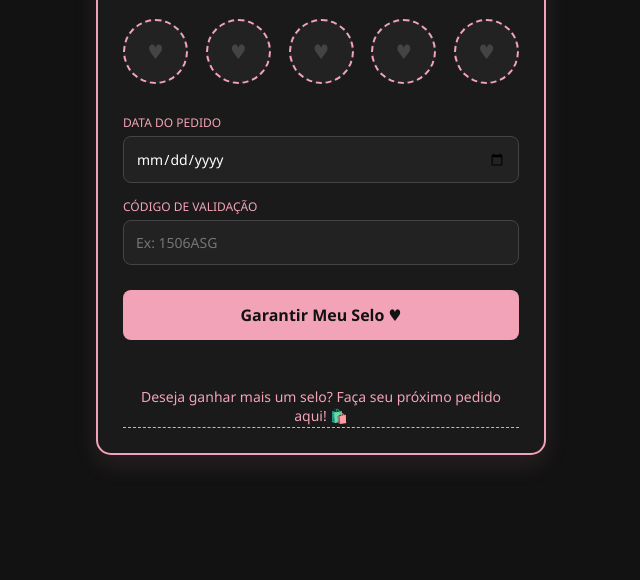
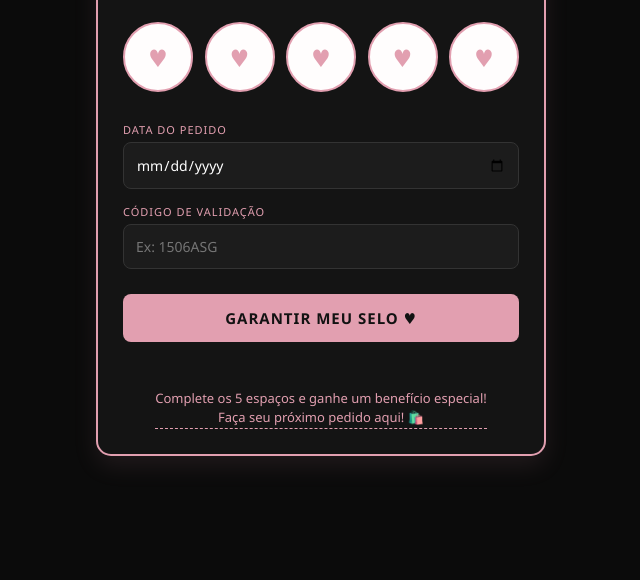
Before and after one commit to aninha172608-sketch/AS.GORMET, a plain HTML site: page index.html in a window 1280 px wide. Shown: the part 220-800 px from the top of the page, without its empty margins (319-959 px from the left). Drawn offline with Linux system fonts and the light colour scheme.

Commit message:
Update index.html

```diff
--- a/index.html
+++ b/index.html
@@ -6,10 +6,10 @@
     <title>Cartão Fidelidade - A.S Gourmet</title>
     <style>
         :root {
-            --bg-color: #121212;
-            --card-bg: #1a1a1a;
-            --pink-main: #f3a3b7;
-            --pink-dark: #d47a91;
+            --bg-color: #0b0b0b;
+            --card-bg: #141414;
+            --pink-main: #e29fb0;
+            --pink-dark: #c58293;
             --text-white: #ffffff;
         }
 
@@ -38,57 +38,57 @@
             border: 2px solid var(--pink-main);
             border-radius: 15px;
             padding: 25px;
-            box-shadow: 0px 10px 25px rgba(243, 163, 183, 0.1);
+            box-shadow: 0px 10px 25px rgba(226, 159, 176, 0.1);
             text-align: center;
         }
 
         h1 {
-            font-size: 28px;
+            font-size: 32px;
             color: var(--pink-main);
             margin-bottom: 5px;
             font-family: 'Georgia', serif;
             letter-spacing: 2px;
+            font-style: italic;
         }
 
         .subtitle {
-            font-size: 14px;
+            font-size: 13px;
             color: #aaa;
             margin-bottom: 25px;
             text-transform: uppercase;
-            letter-spacing: 1px;
+            letter-spacing: 2px;
         }
 
-        /* Área dos Selos */
+        /* Área dos Selos inspirada no Cartão Físico */
         .grid-selos {
             display: flex;
             justify-content: space-between;
             margin-bottom: 30px;
-            gap: 10px;
+            gap: 8px;
         }
 
         .selo-espaco {
-            width: 65px;
-            height: 65px;
+            width: 70px;
+            height: 70px;
             border-radius: 50%;
-            border: 2px dashed var(--pink-main);
+            border: 2px solid var(--pink-main);
             display: flex;
             align-items: center;
             justify-content: center;
             position: relative;
-            background: #222;
+            background: #fffdfd;
             transition: all 0.5s ease;
         }
 
         .selo-ativo {
-            border: 2px solid var(--pink-main);
             background: var(--pink-main);
             box-shadow: 0 0 15px var(--pink-main);
             animation: popSelo 0.5s ease-in-out;
         }
 
         .logo-selo {
-            width: 80%;
-            height: 80%;
+            width: 75%;
+            height: 75%;
             display: none;
         }
 
@@ -97,8 +97,8 @@
         }
 
         .coracao-vazio {
-            color: #444;
-            font-size: 20px;
+            color: #e29fb0;
+            font-size: 24px;
         }
 
         .selo-ativo .coracao-vazio {
@@ -119,17 +119,18 @@
 
         label {
             display: block;
-            font-size: 12px;
+            font-size: 11px;
             color: var(--pink-main);
             margin-bottom: 5px;
             text-transform: uppercase;
+            letter-spacing: 1px;
         }
 
         input {
             width: 100%;
             padding: 12px;
-            background: #222;
-            border: 1px solid #444;
+            background: #1c1c1c;
+            border: 1px solid #333;
             border-radius: 8px;
             color: white;
             font-size: 14px;
@@ -149,10 +150,12 @@
             border-radius: 8px;
             color: #121212;
             font-weight: bold;
-            font-size: 16px;
+            font-size: 15px;
             cursor: pointer;
             transition: 0.3s;
             margin-top: 10px;
+            text-transform: uppercase;
+            letter-spacing: 1px;
         }
 
         button:hover {
@@ -165,10 +168,11 @@
             margin-top: 25px;
             color: var(--pink-main);
             text-decoration: none;
-            font-size: 14px;
+            font-size: 13px;
             font-weight: 500;
             border-bottom: 1px dashed var(--pink-main);
             padding-bottom: 2px;
+            line-height: 1.4;
         }
 
         .btn-comprar:hover {
@@ -177,7 +181,7 @@
         }
 
         .mensagem-erro {
-            color: #ff4a4a;
+            color: #ff5555;
             font-size: 13px;
             margin-top: 10px;
             display: none;
@@ -191,11 +195,11 @@
         <p class="subtitle">Cartão Fidelidade Digital</p>
 
         <div class="grid-selos">
-            <div class="selo-espaco" id="espaco-1"><span class="coracao-vazio">♥</span><svg class="logo-selo" viewBox="0 0 100 100"><circle cx="50" cy="50" r="40" fill="none" stroke="#121212" stroke-width="4"/><text x="50" y="55" font-family='Georgia' font-size="16" fill="#121212" font-weight="bold" text-anchor="middle">A.S</text></svg></div>
-            <div class="selo-espaco" id="espaco-2"><span class="coracao-vazio">♥</span><svg class="logo-selo" viewBox="0 0 100 100"><circle cx="50" cy="50" r="40" fill="none" stroke="#121212" stroke-width="4"/><text x="50" y="55" font-family='Georgia' font-size="16" fill="#121212" font-weight="bold" text-anchor="middle">A.S</text></svg></div>
-            <div class="selo-espaco" id="espaco-3"><span class="coracao-vazio">♥</span><svg class="logo-selo" viewBox="0 0 100 100"><circle cx="50" cy="50" r="40" fill="none" stroke="#121212" stroke-width="4"/><text x="50" y="55" font-family='Georgia' font-size="16" fill="#121212" font-weight="bold" text-anchor="middle">A.S</text></svg></div>
-            <div class="selo-espaco" id="espaco-4"><span class="coracao-vazio">♥</span><svg class="logo-selo" viewBox="0 0 100 100"><circle cx="50" cy="50" r="40" fill="none" stroke="#121212" stroke-width="4"/><text x="50" y="55" font-family='Georgia' font-size="16" fill="#121212" font-weight="bold" text-anchor="middle">A.S</text></svg></div>
-            <div class="selo-espaco" id="espaco-5"><span class="coracao-vazio">♥</span><svg class="logo-selo" viewBox="0 0 100 100"><circle cx="50" cy="50" r="40" fill="none" stroke="#121212" stroke-width="4"/><text x="50" y="55" font-family='Georgia' font-size="16" fill="#121212" font-weight="bold" text-anchor="middle">A.S</text></svg></div>
+            <div class="selo-espaco" id="espaco-1"><span class="coracao-vazio">♥</span><svg class="logo-selo" viewBox="0 0 100 100"><circle cx="50" cy="50" r="40" fill="none" stroke="#121212" stroke-width="4"/><text x="50" y="55" font-family='Georgia' font-size="16" fill="#121212" font-weight="bold" font-style="italic" text-anchor="middle">A.S</text></svg></div>
+            <div class="selo-espaco" id="espaco-2"><span class="coracao-vazio">♥</span><svg class="logo-selo" viewBox="0 0 100 100"><circle cx="50" cy="50" r="40" fill="none" stroke="#121212" stroke-width="4"/><text x="50" y="55" font-family='Georgia' font-size="16" fill="#121212" font-weight="bold" font-style="italic" text-anchor="middle">A.S</text></svg></div>
+            <div class="selo-espaco" id="espaco-3"><span class="coracao-vazio">♥</span><svg class="logo-selo" viewBox="0 0 100 100"><circle cx="50" cy="50" r="40" fill="none" stroke="#121212" stroke-width="4"/><text x="50" y="55" font-family='Georgia' font-size="16" fill="#121212" font-weight="bold" font-style="italic" text-anchor="middle">A.S</text></svg></div>
+            <div class="selo-espaco" id="espaco-4"><span class="coracao-vazio">♥</span><svg class="logo-selo" viewBox="0 0 100 100"><circle cx="50" cy="50" r="40" fill="none" stroke="#121212" stroke-width="4"/><text x="50" y="55" font-family='Georgia' font-size="16" fill="#121212" font-weight="bold" font-style="italic" text-anchor="middle">A.S</text></svg></div>
+            <div class="selo-espaco" id="espaco-5"><span class="coracao-vazio">♥</span><svg class="logo-selo" viewBox="0 0 100 100"><circle cx="50" cy="50" r="40" fill="none" stroke="#121212" stroke-width="4"/><text x="50" y="55" font-family='Georgia' font-size="16" fill="#121212" font-weight="bold" font-style="italic" text-anchor="middle">A.S</text></svg></div>
         </div>
 
         <div id="div-validacao">
@@ -212,17 +216,15 @@
         </div>
 
         <br>
-        <a href="https://aesgourmet.my.canva.site/asgourmert-" target="_blank" class="btn-comprar">
-            Deseja ganhar mais um selo? Faça seu próximo pedido aqui! 🛍️
+        <a href="https://aesgourmet.my.canva.site/?utm_source=ig&utm_medium=social&utm_content=link_in_bio&fbclid=PAZXh0bgNhZW0CMTEAc3J0YwZhcHBfaWQPNTY3MDY3MzQzMzUyNDI3AAGnk3LoxsHOiYcKwpDEEBk9_qrKTChtjh5MkbN2EvVHZpZY8_DmR_3dOKSPVtk_aem_YWdncwDKAanYqxHKM59scFGrSLcY&brid=YWdncwHlScVUrELqGYhV9O_5Z8pi" target="_blank" class="btn-comprar">
+            Complete os 5 espaços e ganhe um benefício especial!<br>Faça seu próximo pedido aqui! 🛍️
         </a>
     </div>
 
     <script>
-        // Configurações principais
         const PALAVRA_SECRETA = "ASG";
-        const WHATSAPP_DONA = "5532988282328"; // Seu número atualizado com o código do Brasil (55)
+        const WHATSAPP_DONA = "5532988282328";
 
-        // Carregar selos já salvos ao abrir a página
         let selosAtuais = parseInt(localStorage.getItem('selos_asgourmet')) || 0;
         atualizarVisualSelos();
 
@@ -243,28 +245,21 @@
                 return;
             }
 
-            // Transforma a dataAAAA-MM-DD em DDMM
             const partesData = dataInput.split('-');
             const dia = partesData[2];
             const mes = partesData[1];
 
-            // Monta o código esperado (Ex: 1206ASG)
             const codigoCorretoEsperado = dia + mes + PALAVRA_SECRETA;
 
-            // Validação sem diferenciar maiúsculas/minúsculas
             if (codigoInput.toUpperCase() === codigoCorretoEsperado.toUpperCase()) {
                 erroMsg.style.display = "none";
                 selosAtuais++;
                 localStorage.setItem('selos_asgourmet', selosAtuais);
                 atualizarVisualSelos();
 
-                // Limpa os campos
                 document.getElementById('codigoValidacao').value = "";
-
-                // Formata a data para a mensagem do Whats (DD/MM/AAAA)
                 const dataFormatada = `${dia}/${mes}/${partesData[0]}`;
 
-                // Avisa a dona no WhatsApp
                 setTimeout(() => {
                     const textoWhats = encodeURIComponent(`Olá, A.S Gourmet! Acabei de registrar uma compra no meu Cartão Fidelidade Digital! 🌸\nData do Pedido: ${dataFormatada}\nCódigo Usado: ${codigoInput}\nQuantidade de Selos Atuais: ${selosAtuais}/5`);
                     window.open(`https://api.whatsapp.com/send?phone=${WHATSAPP_DONA}&text=${textoWhats}`, '_blank');
```
